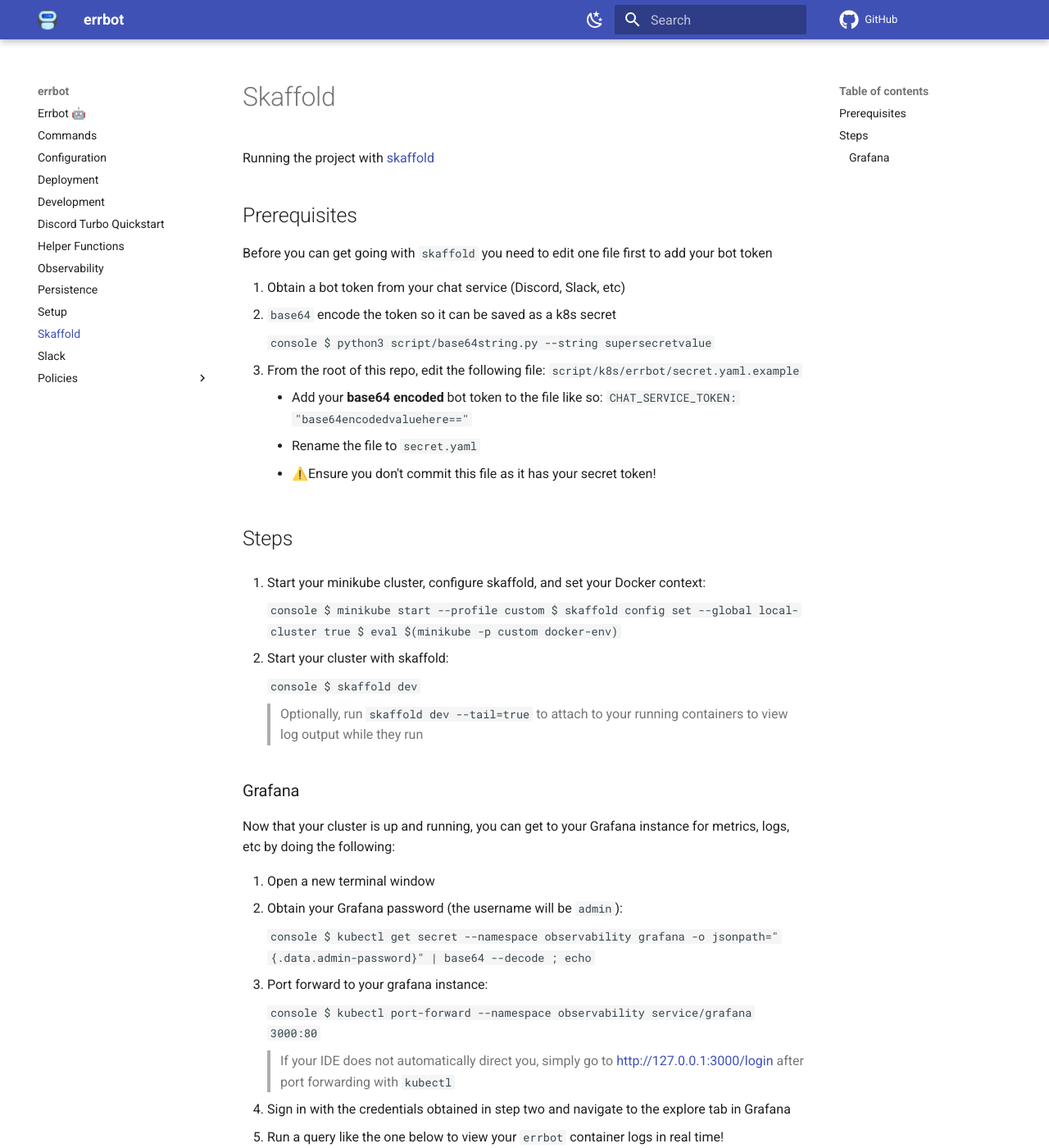
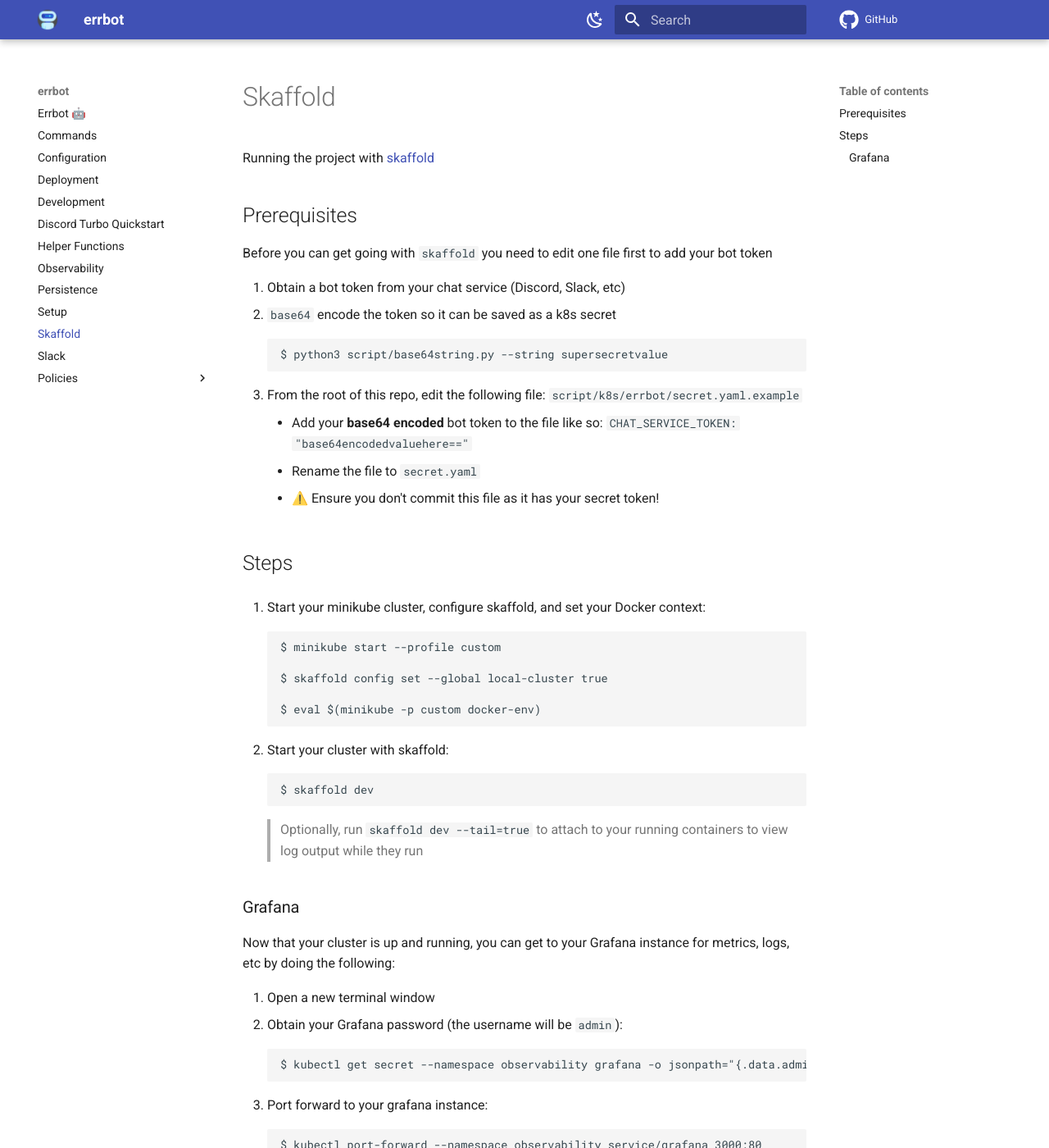
Before and after one commit to GrantBirki/errbot, an MkDocs documentation site: the page built from docs/skaffold.md, in a window 1280 px wide and 1400 px high. Shown: the whole window at 82% size. Built offline with MkDocs 1.6.1 and Material for MkDocs 9.7.7, drawn with Linux system fonts in a browser that asks for light colours; comment, search, counter and statistics services are not loaded.

Commit message:
format skaffold guide

````diff
--- a/docs/skaffold.md
+++ b/docs/skaffold.md
@@ -9,31 +9,27 @@
 1. Obtain a bot token from your chat service (Discord, Slack, etc)
 2. `base64` encode the token so it can be saved as a k8s secret
 
-    ```console
-    $ python3 script/base64string.py --string supersecretvalue
-    ```
+        $ python3 script/base64string.py --string supersecretvalue
 
 3. From the root of this repo, edit the following file: `script/k8s/errbot/secret.yaml.example`
 
     - Add your **base64 encoded** bot token to the file like so: `CHAT_SERVICE_TOKEN: "base64encodedvaluehere=="`
     - Rename the file to `secret.yaml`
-    - ⚠️Ensure you don't commit this file as it has your secret token!
+    - ⚠️ Ensure you don't commit this file as it has your secret token!
 
 ## Steps
 
 1. Start your minikube cluster, configure skaffold, and set your Docker context:
 
-    ```console
-    $ minikube start --profile custom
-    $ skaffold config set --global local-cluster true
-    $ eval $(minikube -p custom docker-env)
-    ```
+        $ minikube start --profile custom
+
+        $ skaffold config set --global local-cluster true
+
+        $ eval $(minikube -p custom docker-env)
 
 2. Start your cluster with skaffold:
 
-    ```console
-    $ skaffold dev
-    ```
+        $ skaffold dev
 
     > Optionally, run `skaffold dev --tail=true` to attach to your running containers to view log output while they run
 
@@ -44,15 +40,11 @@
 1. Open a new terminal window
 2. Obtain your Grafana password (the username will be `admin`):
 
-    ```console
-    $ kubectl get secret --namespace observability grafana -o jsonpath="{.data.admin-password}" | base64 --decode ; echo
-    ```
+        $ kubectl get secret --namespace observability grafana -o jsonpath="{.data.admin-password}" | base64 --decode ; echo
 
 3. Port forward to your grafana instance:
 
-    ```console
-    $ kubectl port-forward --namespace observability service/grafana 3000:80
-    ```
+        $ kubectl port-forward --namespace observability service/grafana 3000:80
 
     > If your IDE does not automatically direct you, simply go to [http://127.0.0.1:3000/login](http://127.0.0.1:3000/login) after port forwarding with `kubectl`
 
````
